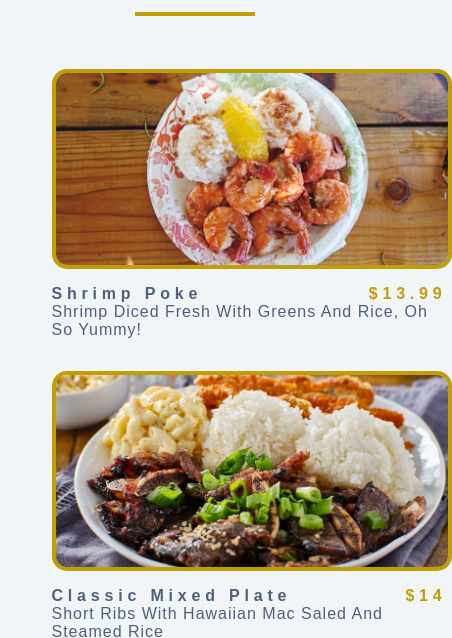
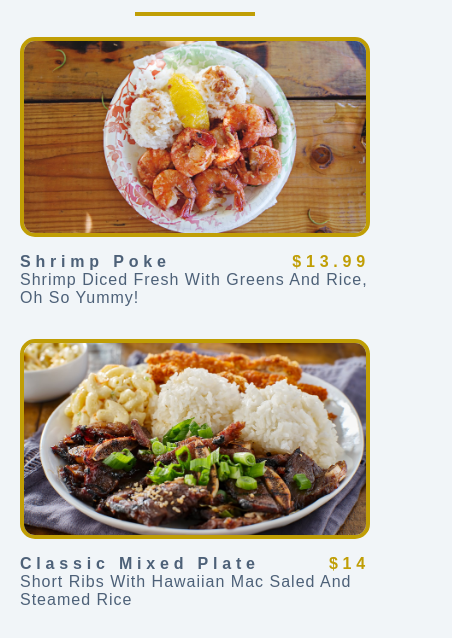
Before and after one commit to seth808rose/Hawaiian-Ono-Grinds-Menu, a plain HTML site: page index.html in a window 390 px wide. Shown: the part 156-794 px from the top of the page, 452 px wide, since content can reach past the window. Drawn offline with Linux system fonts and the light colour scheme.

Commit message:
item text max width adjusted for proper mobile centering

```diff
--- a/style.css
+++ b/style.css
@@ -17,7 +17,7 @@ body {
   display: grid;
   justify-items: center;
   gap: 2rem 2rem;
-  padding: 2rem 2rem;
+  padding: 2rem auto;
 }
 
 .menu {
@@ -29,7 +29,7 @@ img {
 
 .photo {
   height: 200px;
-  width: 400px;
+  width: 350px;
   object-fit: cover;
   border: 4px solid rgb(192, 158, 5);
   border-radius: 15px;
@@ -69,7 +69,7 @@ img {
 .item-info header {
   display: flex;
   justify-content: space-between;
-  max-width: 395px;
+  max-width: 350px;
 }
 
 .price {
@@ -84,6 +84,7 @@ img {
 
 .item-text {
   letter-spacing: 1px;
+  max-width: 350px;
 }
 
 @media screen and (min-width: 800px) {
@@ -116,7 +117,6 @@ img {
     gap: 0 1.25rem;
     max-width: 40rem;
     align-items: center;
-
   }
 
   .item-text {
@@ -138,8 +138,6 @@ img {
   .item-info {
     margin-top: 1.5rem;
   }
-
-
 }
 
 @media screen and (min-width: 1200px) {
```
